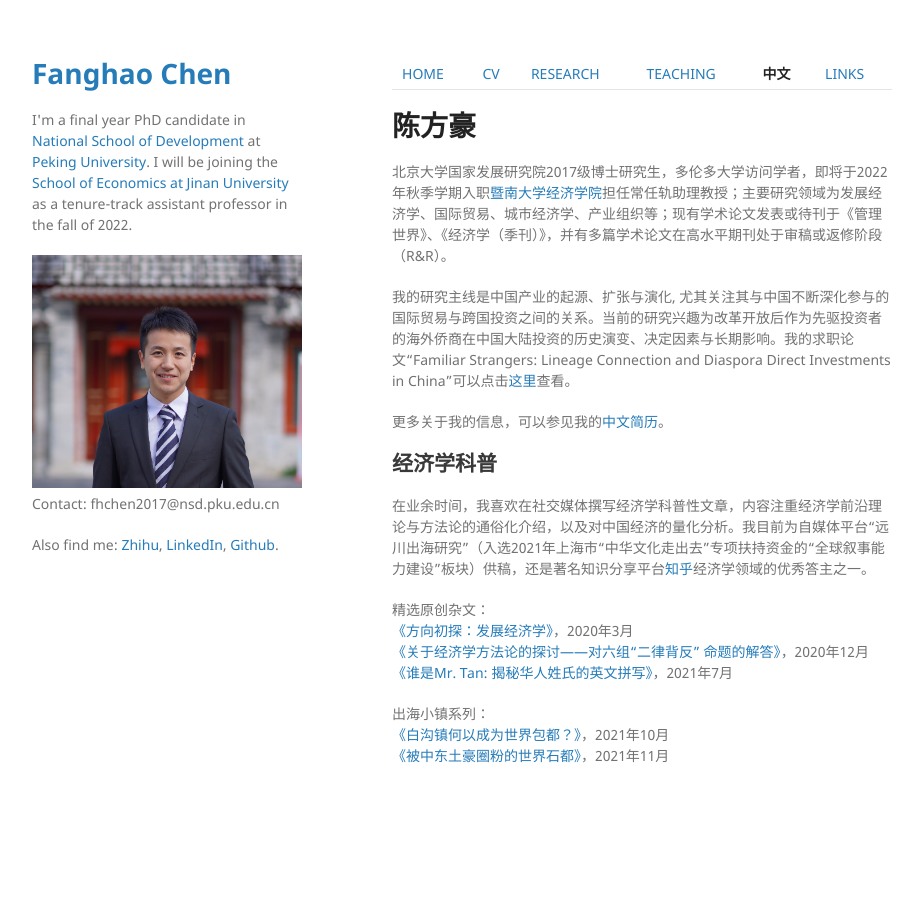
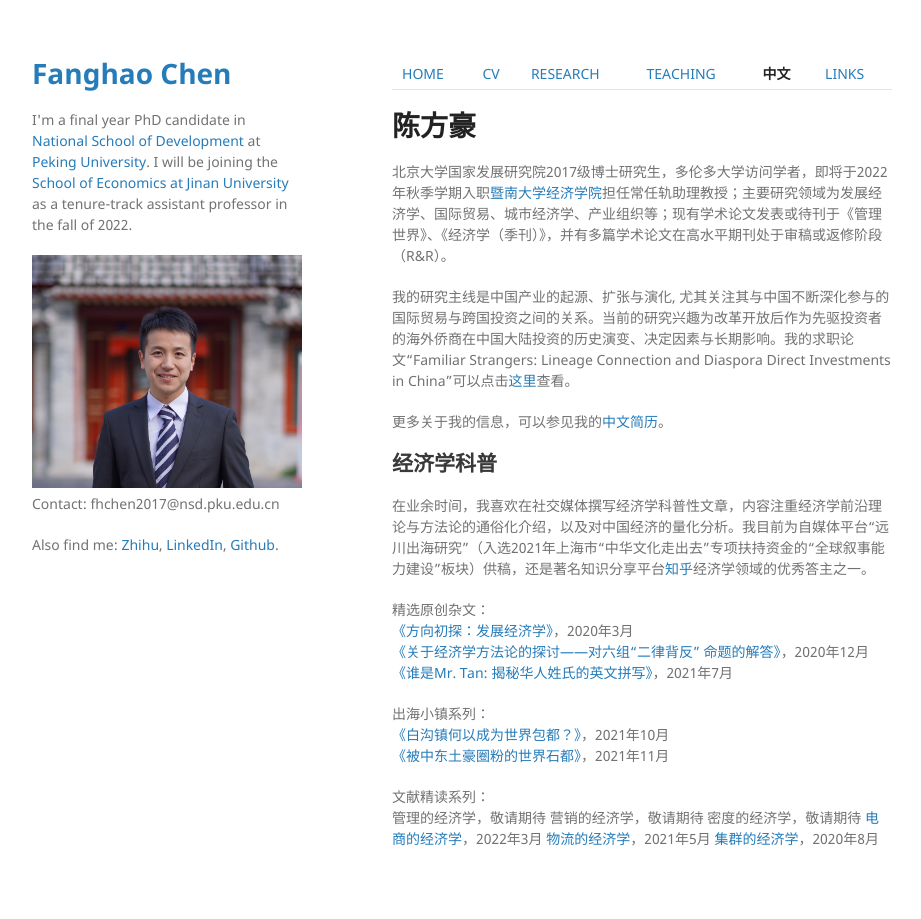
Before and after one commit to FanghaoChen/homepage, a Jekyll site: the page built from chinesepage.md, in a window 1280 px wide. Shown: the whole page, without its empty margins (178-1099 px from the left). Built offline with Jekyll 4.4.1, drawn with Linux system fonts in a browser that asks for light colours; our own code applies the rules of GitHub Pages for plain Markdown files.

Commit message:
Update chinesepage.md

```diff
--- a/chinesepage.md
+++ b/chinesepage.md
@@ -6,7 +6,7 @@
 
 我的研究主线是中国产业的起源、扩张与演化, 尤其关注其与中国不断深化参与的国际贸易与跨国投资之间的关系。当前的研究兴趣为改革开放后作为先驱投资者的海外侨商在中国大陆投资的历史演变、决定因素与长期影响。我的求职论文“Familiar Strangers: Lineage Connection and Diaspora Direct Investments in China”可以点击[这里](./assets/familiar_stranger_draft_220303.pdf)查看。
 
-更多关于我的信息，可以参见我的[中文简历](./assets/陈方豪_北大国发院_211116.pdf)。
+更多关于我的信息，可以参见我的[中文简历](./assets/陈方豪_北大国发院_220427.pdf)。
 
 ## 经济学科普
 
@@ -20,3 +20,11 @@
 出海小镇系列：<br/>
 [《白沟镇何以成为世界包都？》](https://mp.weixin.qq.com/s?__biz=MzIwMDY2NTgwMA==&mid=2247496921&idx=2&sn=21814aafcddff29e9559c51492f0b2d5&chksm=96fb0b7ea18c8268550c36ee750add523b15bdf443f57d6fd045e29ec6a63e11858a6dbad589&mpshare=1&scene=24&srcid=0929OR5EATf5H2gTLREzsDlD&sharer_sharetime=1632905192849&sharer_shareid=009d752390d3ca9d149b0d31038375f0#rd)，2021年10月 <br/>
 [《被中东土豪圈粉的世界石都》](https://mp.weixin.qq.com/s?__biz=MzkzMTAyOTU3Nw==&mid=2247489455&idx=1&sn=4c3c71002cf900a43247b081f6fd6526&chksm=c2706089f507e99fe98f530b2cc87c3a2461b6c9e90aa77e108e42b138561f3f56ee8a9fb38a&mpshare=1&scene=2&srcid=1127iTPFctEMJkf4I8FkZG5c&sharer_sharetime=1638023245653&sharer_shareid=009d752390d3ca9d149b0d31038375f0#rd)，2021年11月 <br/>
+
+文献精读系列：<br/>
+管理的经济学，敬请期待
+营销的经济学，敬请期待
+密度的经济学，敬请期待
+[电商的经济学](https://mp.weixin.qq.com/s?__biz=MzI4MzQwMDI4Ng==&mid=2247490116&idx=1&sn=5bc464b13ffed3a68285a155a562a764&chksm=eb8a1b75dcfd9263407f9ebb5248f3164fe17bc3b89e28ddcbaca353a1ae44202784d2efb1ea&mpshare=1&scene=24&srcid=0309Sk4zKtZu7hgVsugAi8xK&sharer_sharetime=1651066064755&sharer_shareid=eaef236f07a6645df468cecedd3d539d#rd)，2022年3月
+[物流的经济学](https://mp.weixin.qq.com/s?__biz=MzI4MzQwMDI4Ng==&mid=2247488087&idx=1&sn=c082264e613ebbbe0b75f9da24bff4fa&chksm=eb8a1366dcfd9a707ecccafc0a95cc300d377c12253eb374054d96217d63429f6ea4c514b147&mpshare=1&scene=24&srcid=0510gJLDEJgvrkQYOBS7RI98&sharer_sharetime=1621056499069&sharer_shareid=009d752390d3ca9d149b0d31038375f0#rd)，2021年5月
+[集群的经济学](https://zhuanlan.zhihu.com/p/108385509)，2020年8月
```
